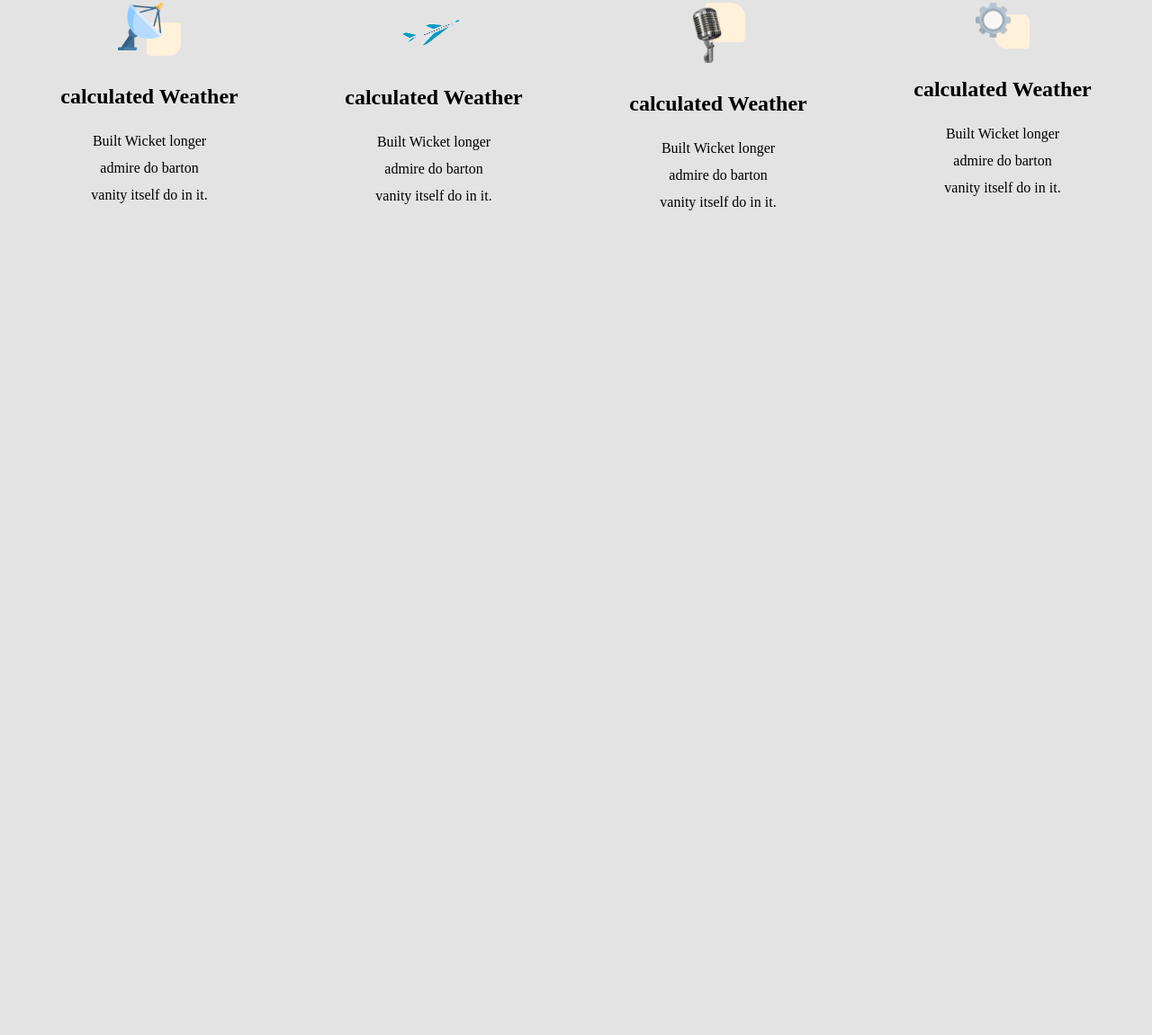
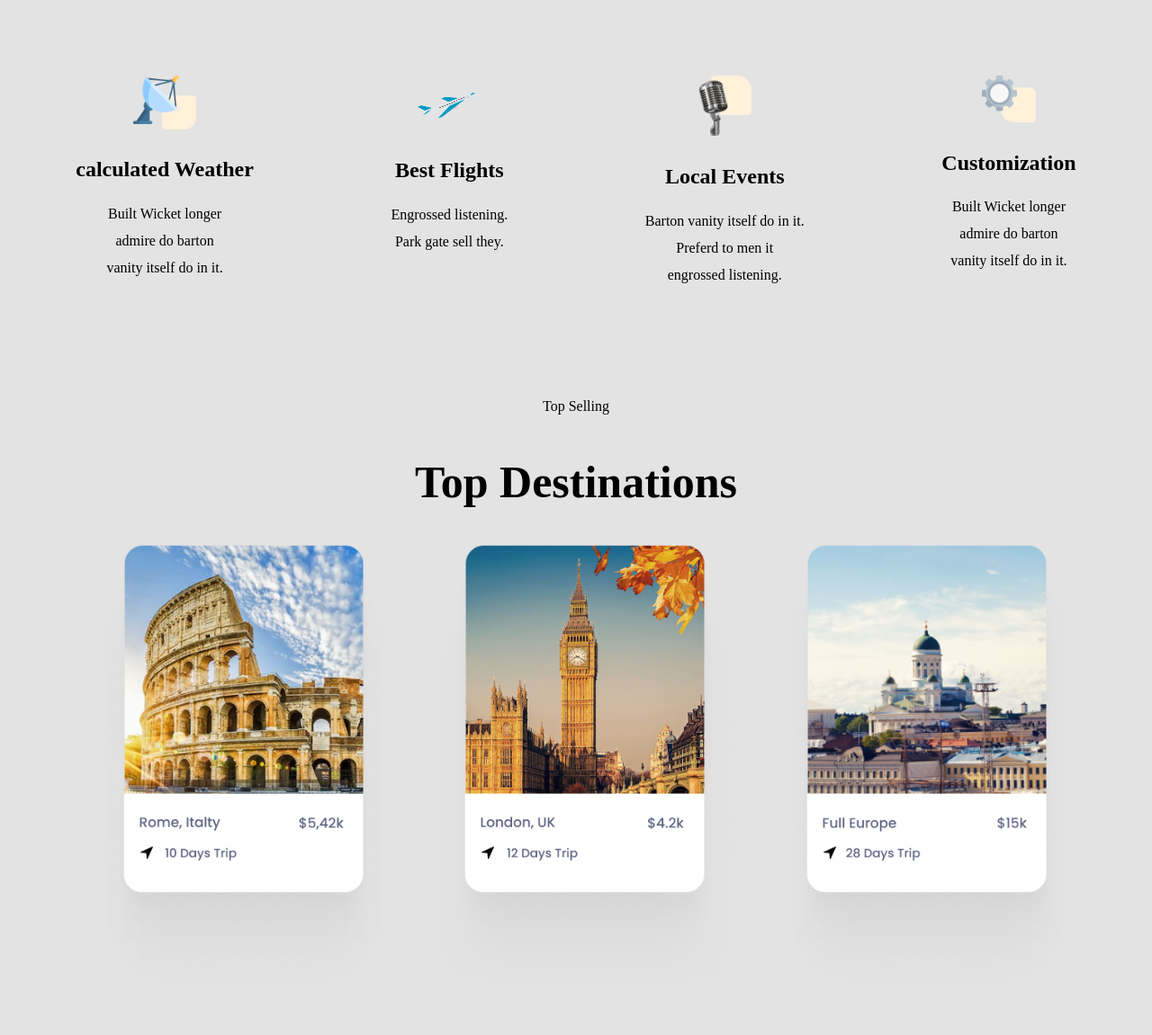
Before and after one commit to ezzahra12/travigo-projet, a plain HTML site: page destination.html in a window 1280 px wide. Shown: the part 337-1488 px from the top of the page at 90% size. Before the commit the page ends 800 px from the top, so only its background shows below. Drawn offline with Linux system fonts and the light colour scheme.

Commit message:
top selling - categories Done

```diff
--- a/destination.html
+++ b/destination.html
@@ -47,38 +47,34 @@
                   </div>
 
 
-        <div>
+        <div class="org-div">
           <img src="img/divPic2.png" alt="" width="70px" height="60px">
-          <h2>calculated Weather</h3>
-          <p>Built Wicket longer<br> admire do barton <br> vanity itself do in it.</p>
+          <h2>Best Flights</h3>
+          <p>Engrossed listening. <br>Park gate sell they.</p>
           </div>
 
         <div>
           <img src="img/dibPic3.png" alt="" width="60px">
-          <h2>calculated Weather</h3>
-          <p>Built Wicket longer<br> admire do barton <br> vanity itself do in it.</p>
+          <h2>Local Events</h3>
+          <p>Barton vanity itself do in it.<br> Preferd to men it <br>engrossed listening. </p>
                   </div>
 
 
         <div>
           <img src="img/divPic4.png" alt="" width="60px">
-          <h2>calculated Weather</h3>
+          <h2>Customization</h3>
           <p>Built Wicket longer<br> admire do barton <br> vanity itself do in it.</p>
                   </div>
-</div>
-
-
-
-
-
-
-
-
-
-
-
-
-
+        </div>
+    </section>
+    <section class="selling-section">
+        <p>Top Selling</p>
+        <h1>Top Destinations</h1>
+        <div class="top-selling">
+        <div><img src="img/Roma.png" alt="" width="400px"> </div>
+        <div><img src="img/London.png" alt="" width="400px"> </div>
+        <div><img src="img/Erope.png" alt="" width="400px"> </div>
+        </div>
     </section>
 
 
--- a/style.css
+++ b/style.css
@@ -202,6 +202,9 @@ footer ul li {
 .category-section h3,h1{
     text-align: center;
 }
+.category-section{
+    margin-top: 100px;
+}
 .category-section h1{
     font-size: 50px;
 }
@@ -215,7 +218,22 @@ footer ul li {
     text-align: center;
     line-height: 30px;
 
-
-
+}
+.top-selling{
+    display: grid;
+    grid-template-columns: 30% 30% 30%;
+    justify-content: center;
 
 }
+.selling-section h1{
+    font-size: 50px ;
+
+}
+.selling-section p{
+     text-align: center;
+    line-height: 30px;
+
+}
+.selling-section{
+    margin-top: 100px;
+}
```
Also changed, not shown: index.html (+1 -1 lines), img/Erope.png (added), img/London.png (added), img/Roma.png (added), img/orngbck.png (added).
